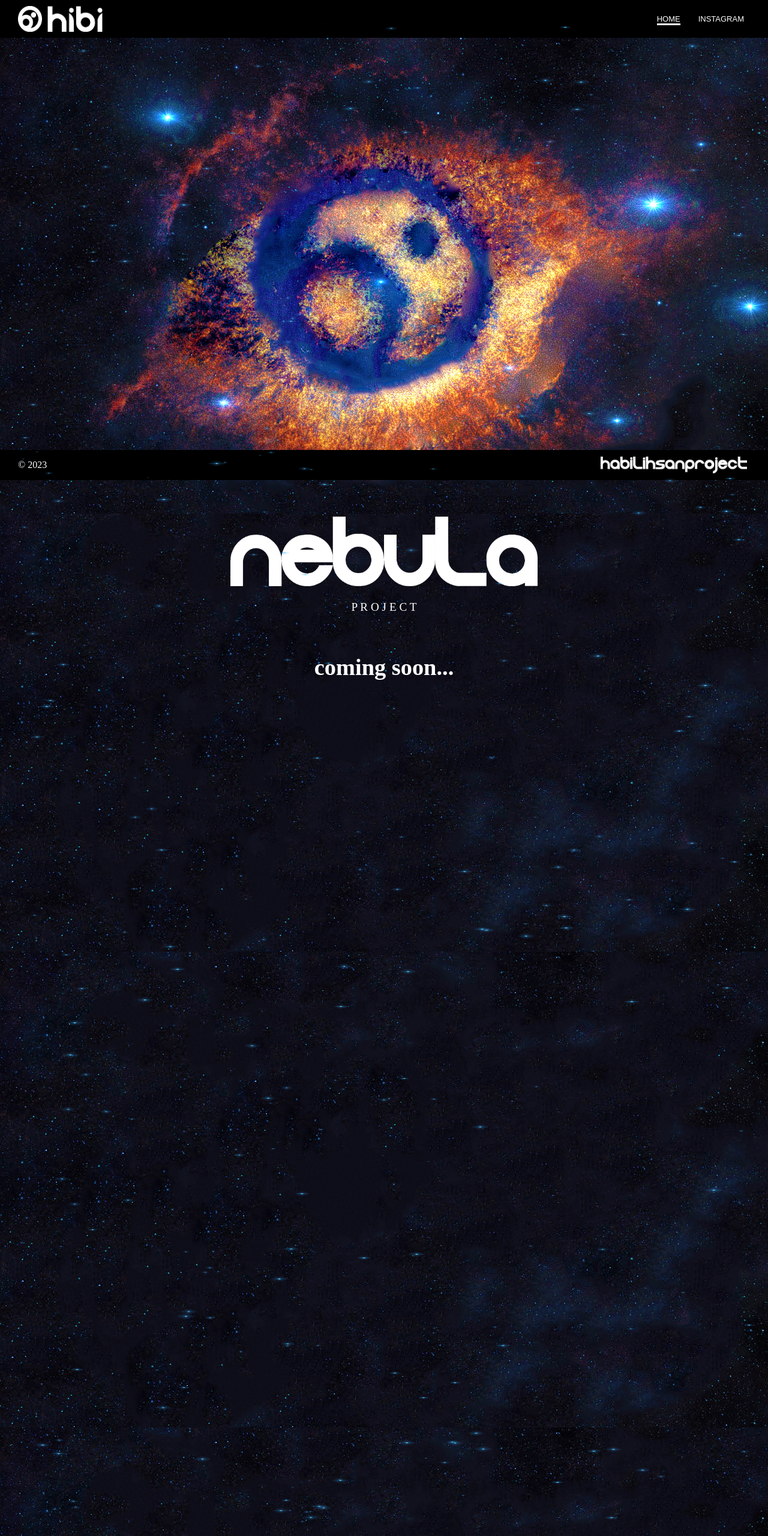
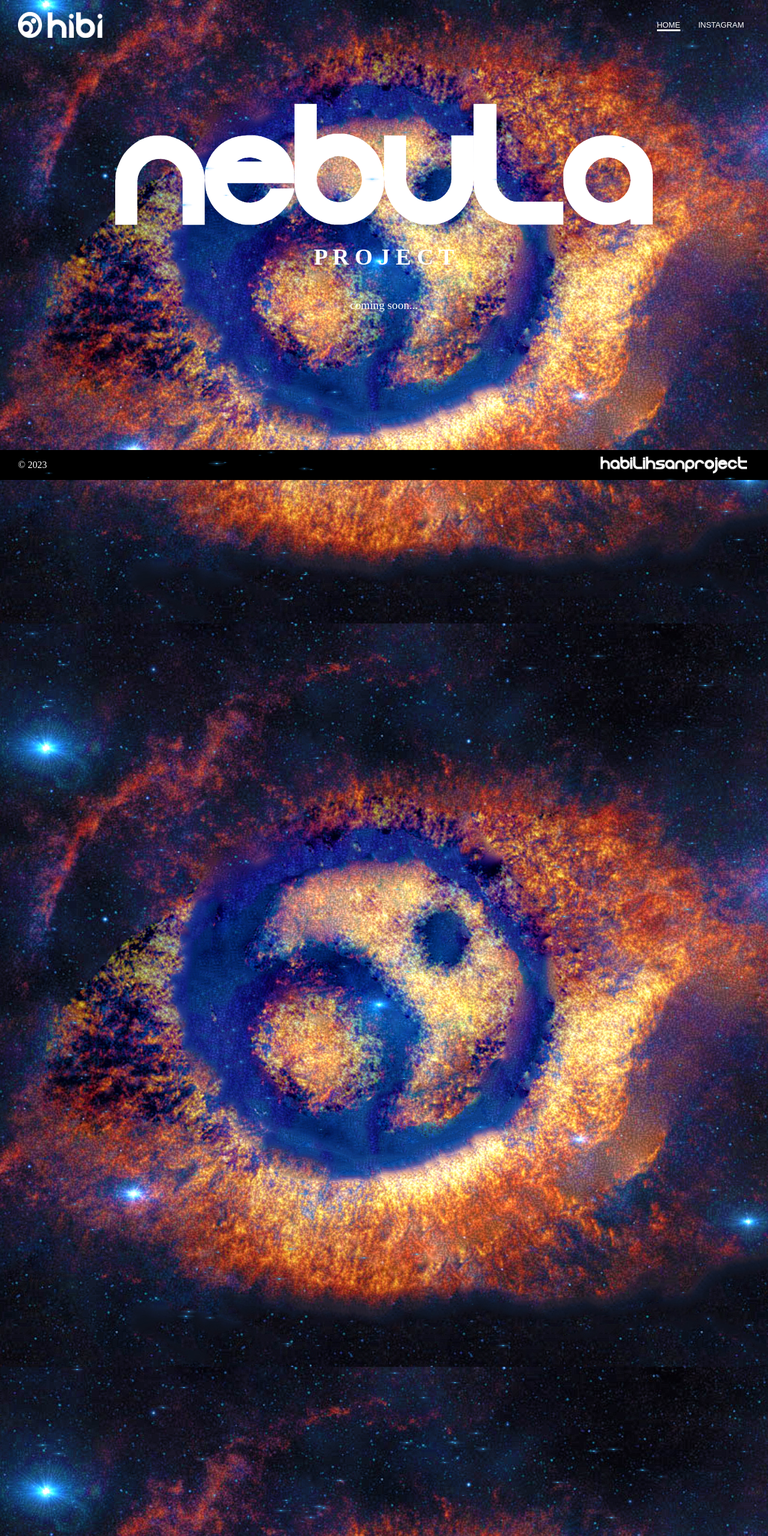
Before and after one commit to HABILIHSANPROJECT/habilihsanproject.github.io, a PHP site: page /index.html in a window 1280 px wide. Shown: the whole page at 60% size. Run offline with PHP 8.4, Linux system fonts and the light colour scheme.

Commit message:
Initial commit

```diff
--- a/index.html
+++ b/index.html
@@ -17,12 +17,11 @@
             </div>
         </div>
         <div class="container">
-            <img src="./assets/slides/2.jpg" />
             <div class="project">
                 <img src="./assets/nebula.png" />
-                <p>P R O J E C T</p>
+                <h1>P R O J E C T</h1>
                 <br/>
-                <h1>coming soon...</h1>
+                <blink>coming soon...</blink>
             </div>
         </div>
     </body>
--- a/style.css
+++ b/style.css
@@ -1,9 +1,13 @@
 body {
-    background-image: url(./assets/background.jpg);
+    background-image: url(./assets/slides/2.jpg);
     background-repeat: repeat;
-    background-size: 100%;
+    background-size: 250vh;
+    background-position-x: center;
+    background-position-y: -200px;
     color: white;
     margin: 0;
+    position: absolute;
+    top: 0;
 }
 a {
     text-decoration: none;
@@ -16,9 +20,9 @@
     color: white;
 }
 .header {
-    background-color: black;
+    background-color: transparent;
     display: flex;
-    padding: 10px 30px 10px;
+    padding: 20px 30px 10px;
 }
 .logo {
     float: left;
@@ -60,7 +64,7 @@
     vertical-align: middle;
     text-align: center;
     font-size: larger;
-    height: 100vw;
+    margin-top: 100px;
 }
 .container img {
     width: 100%;
@@ -85,10 +89,10 @@
     padding-bottom: 10px;
 }
 .project img {
-    width: 40%;
+    width: 70%;
     filter: invert(1);
 }
-.project h1 {
+.project blink {
     animation: blink-animation 1s steps(5, start) infinite;
     -webkit-animation: blink-animation 1s steps(5, start) infinite;
     }
```
